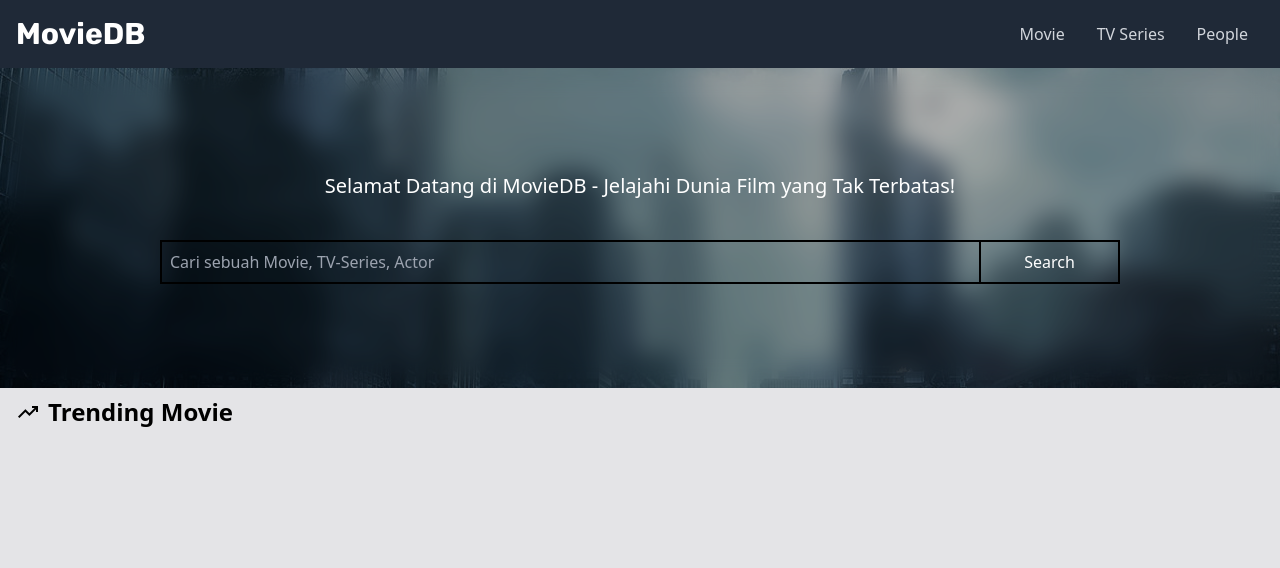
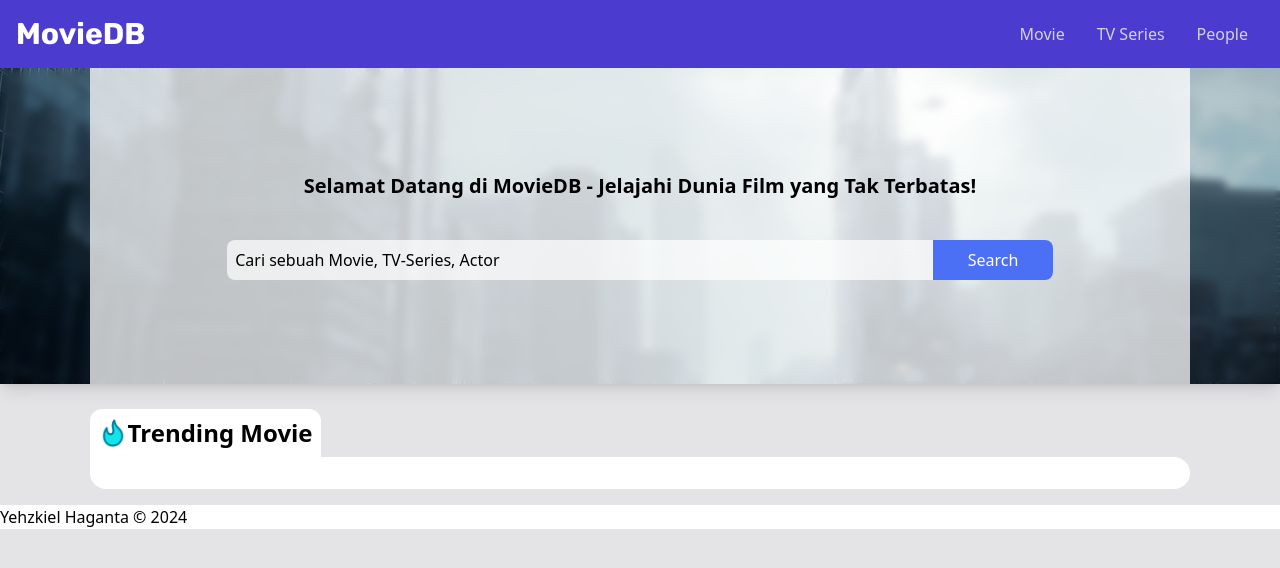
Before and after one commit to YehezkielG/MovieDB, a plain HTML site: page index.html in a window 1280 px wide. Drawn offline with nearby package versions, Linux system fonts and the light colour scheme; no server answers.

Commit message:
New design, add Footer

```diff
--- a/index.html
+++ b/index.html
@@ -7,45 +7,50 @@
     <title>Home - Movie DB</title>
     <link rel="stylesheet" href="style/style.css">
     <link rel="stylesheet" href="style/output.css">
-    <link rel="stylesheet"
-        href="https://fonts.googleapis.com/css2?family=Material+Symbols+Outlined:opsz,wght,FILL,GRAD@20..48,100..700,0..1,-50..200" />
 </head>
 
 <body class="bg-zinc-200">
-    <header class="p-4 flex justify-between items-center text-white  bg-gray-800">
+    <header class="p-4 flex justify-between items-center text-white blue2">
         <h2 class="logo text-3xl font-bold">MovieDB</h2>
         <nav class="float-righ">
             <ul class="flex text-gray-300">
-                <li class="mx-2 p-1 px-2 rounded-md hover:text-white hover:bg-gray-700"><a href="#">Movie</a></li>
-                <li class="mx-2 p-1 px-2 rounded-md hover:text-white hover:bg-gray-700"><a href="#">TV Series</a></li>
-                <li class="mx-2 p-1 px-2 rounded-md hover:text-white hover:bg-gray-700"><a href="#">People</a></li>
+                <li class="mx-2 p-1 px-2 rounded-md hover:text-white hover:bg-blue-400"><a href="#">Movie</a></li>
+                <li class="mx-2 p-1 px-2 rounded-md hover:text-white hover:bg-blue-400"><a href="#">TV Series</a></li>
+                <li class="mx-2 p-1 px-2 rounded-md hover:text-white hover:bg-blue-400"><a href="#">People</a></li>
             </ul>
         </nav>
     </header>
-    <section class="bg-[url('../image/bg3.jpg')] bg-center bg-no-repeat bg-cover">
-        <div class="py-16 backdrop-blur-md bg-black/30 text-white">
-            <h2 class="text-center my-10 text-xl">
+    <section class="bg-[url('../image/bg3.jpg')] bg-center bg-no-repeat bg-cover shadow-lg">
+        <div class=" backdrop-blur-sm">
+            <div class="bg-white/75 py-16 " style="margin:0 7%;">
+            <h2 class="text-center my-10 text-xl font-bold">
                 Selamat Datang di MovieDB - Jelajahi Dunia Film yang Tak Terbatas!
             </h2>
-            <div class="m-auto my-10 w-3/4 flex items-center">
-                <input type="text" class="w-full bg-transparent border-2 border-black p-2"
+            <div class="m-auto my-10 w-3/4 flex items-center rounded-lg overflow-hidden">
+                <input type="text" class="w-full bg-white/70  p-2 text-black placeholder:text-black outline-none"
                     placeholder="Cari sebuah Movie, TV-Series, Actor">
-                <input type="button" class="w-2/12 border-2 border-black p-2 border-l-0 cursor-pointer" value="Search">
+                <input type="button" class="w-2/12  p-2 border-l-0 cursor-pointer blue1 text-white" value="Search">
             </div>
         </div>
-    </section>
-    <section class="m-2">
-        <div class="flex items-center">
-            <span class="material-symbols-outlined mx-2 text-3xl">
-                trending_up
-            </span>
-            <h3 class="text-2xl font-bold">
-                Trending Movie
-            </h3>
-        </div>
-        <div class="trendingMovie overflow-auto flex">
         </div>
     </section>
+    <section>
+    <div class="p-2 inline-block bg-white rounded-ss-xl rounded-se-xl  blue1" style="margin: 0 7%; margin-top: 25px;">
+        <div class="flex items-center">
+        <img src="image/icons8-trending-64.png" alt="" srcset="" style="width: 30px;">
+        <span class="text-2xl font-bold">
+            Trending Movie
+        </span>
+        </div>
+    </div>
+    <div style="margin: 0 7%;" class=" bg-white p-4 rounded-2xl overflow-hidden rounded-ss-none">
+        <div class="trendingMovie overflow-auto flex">
+
+        </div>
+    </div></section>
+    <footer class="mt-4 bg-white">
+        Yehzkiel Haganta &copy; 2024
+    </footer>
     <script src="script/script.js"></script>
 </body>
 
--- a/script/script.js
+++ b/script/script.js
@@ -14,10 +14,10 @@ fetch('https://api.themoviedb.org/3/trending/movie/day?language=en-US', options)
     console.log(result);
     result.forEach((v,i)=>{
       const div = document.createElement("div");
-      div.className = "text-black inline-block bg-white p-2 rounded-xl m-2";
-      div.style.Width = "250px";
+      div.className = "text-black inline-block p-2 rounded-xl m-2 shadow-lg border-2";
+      div.style.Width = "200px";
       div.innerHTML = `
-      <img src="https://image.tmdb.org/t/p/w300${v.poster_path}" alt="" style = "min-width: 250px;">
+      <img src="https://image.tmdb.org/t/p/w300${v.poster_path}" alt="" style = "min-width: 200px;" style='m-4'>
       <p class="">${v.original_title}</p>`
       document.querySelector(".trendingMovie").appendChild(div);
     })
--- a/style/style.css
+++ b/style/style.css
@@ -6,3 +6,12 @@
 body{
     /* background: #303030; */
 }
+.blue3{
+    background: #402E7A;
+}
+.blue2{
+    background: #4C3BCF;
+}
+.blue1{
+    background: #4B70F5;
+}
```
Also changed, not shown: image/icons8-trending-64.png (added), style/output.css.
